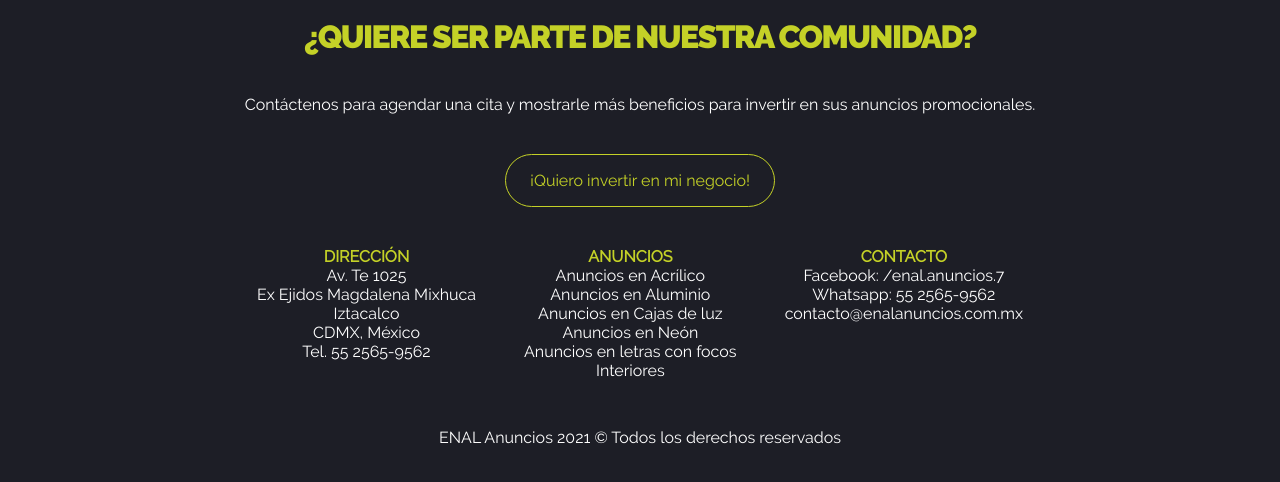
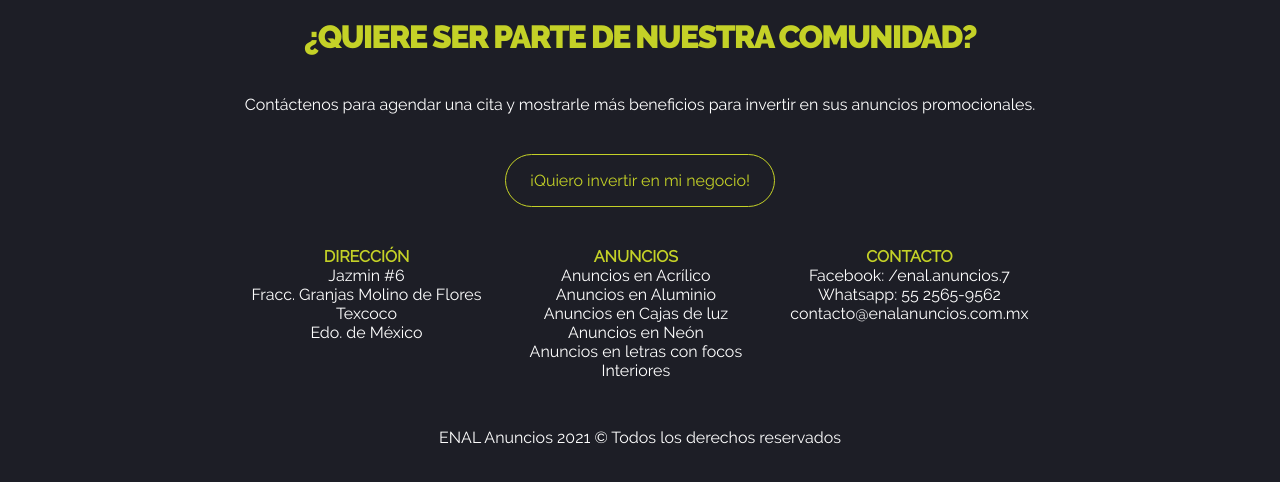
Before and after one commit to DR-Frontend/enal, a plain HTML site: page index.html in a window 1280 px wide. Shown: the part 4369-4851 px from the top of the page. Drawn offline with nearby package versions, Linux system fonts and the light colour scheme; files whose address does not match are found by name.

Commit message:
Update index.html
Google maps adress changed

```diff
--- a/index.html
+++ b/index.html
@@ -126,7 +126,7 @@
 
 
     <section id="maps" class="maps flex">
-        <iframe src="https://www.google.com/maps/d/u/0/embed?mid=1sKsaAjDt7bSkjQs0U4Qxysp6-pSo3uzS" width="100%" height="450"></iframe>
+        <iframe src="https://www.google.com/maps/embed?pb=!1m18!1m12!1m3!1d1715.3002021102463!2d-98.85073939922185!3d19.507683284688795!2m3!1f0!2f0!3f0!3m2!1i1024!2i768!4f13.1!3m3!1m2!1s0x85d1e79061cfd439%3A0x22104d704b32e1dd!2sFraccionamiento%20Granjas%20Molino%20de%20Flores!5e0!3m2!1sen!2smx!4v1648192923244!5m2!1sen!2smx" width="100%" height="450"></iframe>
     </section>
 
 
@@ -141,11 +141,10 @@
             <div class="adress">
                 <ul>
                     <li><b>DIRECCIÓN</b></li>
-                    <li>Av. Te 1025</li>
-                    <li>Ex Ejidos Magdalena Mixhuca</li>
-                    <li>Iztacalco</li>
-                    <li>CDMX, México</li>
-                    <li>Tel. 55 2565-9562</li>
+                    <li>Jazmin #6</li>
+                    <li>Fracc. Granjas Molino de Flores</li>
+                    <li>Texcoco</li>
+                    <li>Edo. de México</li>
                 </ul>
             </div>
 
```
